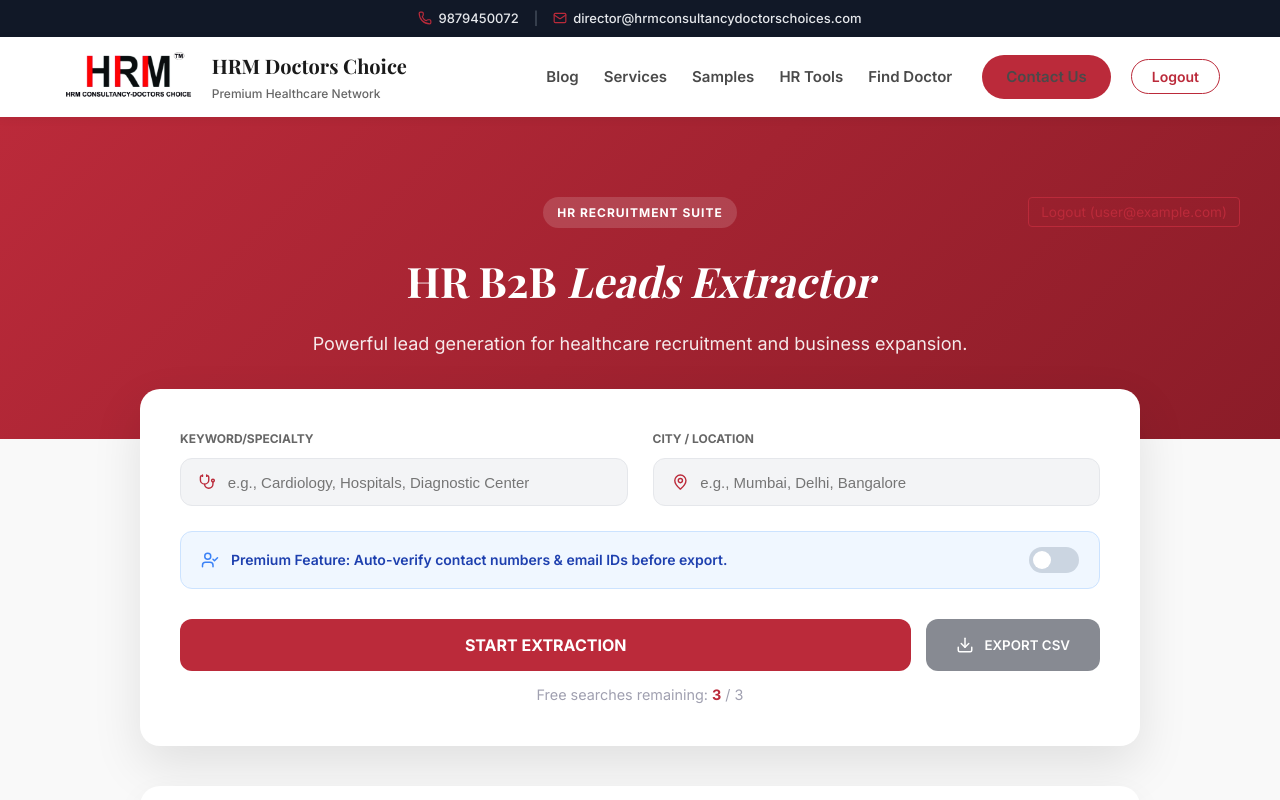
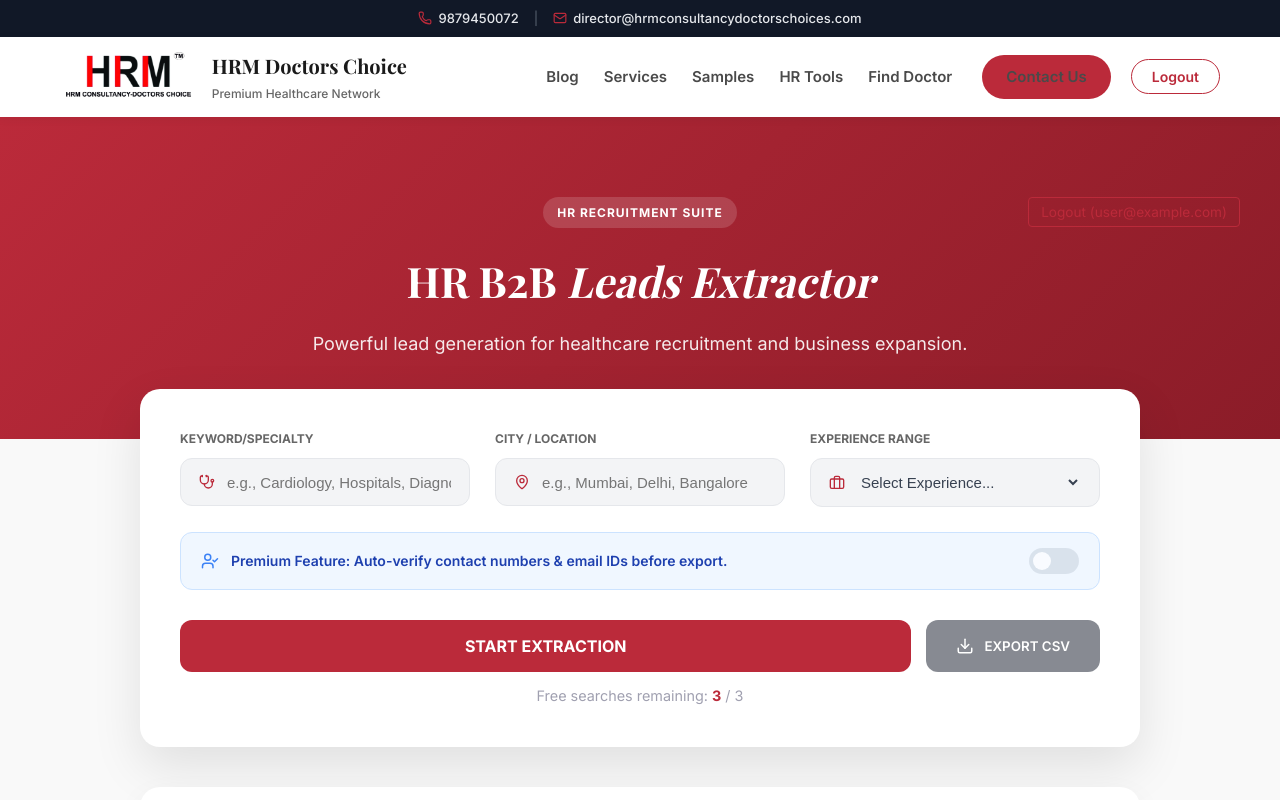
Before and after one commit to karanudani3011/HRM-, a React (Vite) app: page /hr-extractor in a window 1280 px wide. Shown: the top 800 px of the page. Built offline with nearby package versions, Linux system fonts and the light colour scheme; no server answers; the database is empty; sample sign-in values are in the browser's storage.

Commit message:
add dropdown in hrtools

```diff
--- a/src/components/UIMockups.css
+++ b/src/components/UIMockups.css
@@ -39,7 +39,7 @@
 
 .mockup-form {
   display: grid;
-  grid-template-columns: 1fr 1fr;
+  grid-template-columns: 1fr 1fr 1fr;
   gap: 20px;
   margin-bottom: 20px;
 }
--- a/src/pages/HRExtractor.css
+++ b/src/pages/HRExtractor.css
@@ -66,7 +66,7 @@
 
 .extraction-grid {
   display: grid;
-  grid-template-columns: 1fr 1fr;
+  grid-template-columns: 1fr 1fr 1fr;
   gap: 25px;
 }
 
@@ -109,7 +109,7 @@
 }
 
 .premium-verify-box {
-  grid-column: span 2;
+  grid-column: span 3;
   display: flex;
   align-items: center;
   justify-content: space-between;
--- a/src/pages/HRExtractor.jsx
+++ b/src/pages/HRExtractor.jsx
@@ -12,7 +12,8 @@
   Stethoscope,
   ChevronRight,
   Filter,
-  UserCheck
+  UserCheck,
+  Briefcase
 } from 'lucide-react';
 import * as XLSX from 'xlsx';
 import EmailOTP from '../components/EmailOTP';
@@ -34,6 +35,7 @@
   const [extracting, setExtracting] = useState(false);
   const [keyword, setKeyword] = useState('');
   const [location, setLocation] = useState('');
+  const [experience, setExperience] = useState('');
   const [isVerified, setIsVerified] = useState(false);
   const [progress, setProgress] = useState(0);
   const [localSearch, setLocalSearch] = useState('');
@@ -251,16 +253,44 @@
                   </div>
                 </div>
 
+                <div className="extraction-field">
+                  <label>Experience Range</label>
+                  <div className="input-box">
+                    <Briefcase size={18} className="red-icon" />
+                    <select
+                      value={experience}
+                      onChange={(e) => setExperience(e.target.value)}
+                      style={{
+                        border: 'none',
+                        background: 'transparent',
+                        width: '100%',
+                        fontSize: '15px',
+                        outline: 'none',
+                        color: '#374151',
+                        cursor: 'pointer'
+                      }}
+                    >
+                      <option value="">Select Experience...</option>
+                      <option value="0-5">0-5 Year</option>
+                      <option value="5-10">5-10 Year</option>
+                      <option value="10-15">10-15 Year</option>
+                      <option value="15-20">15-20 Year</option>
+                      <option value="20-25">20-25 Year</option>
+                      <option value="25-30">25-30 Year</option>
+                    </select>
+                  </div>
+                </div>
+
                 <div className="premium-verify-box">
                   <div className="premium-info">
                     <UserCheck size={18} className="blue-icon" />
                     <span>Premium Feature: Auto-verify contact numbers & email IDs before export.</span>
                   </div>
-                  <label className="hr-switch">
+                  <label className="hr-switch" style={{ opacity: 0.6, cursor: 'not-allowed' }}>
                     <input
                       type="checkbox"
-                      checked={isVerified}
-                      onChange={(e) => setIsVerified(e.target.checked)}
+                      checked={false}
+                      disabled
                     />
                     <span className="hr-slider"></span>
                   </label>
```
Also changed, not shown: src/components/UIMockups.jsx (+20 -2 lines).
